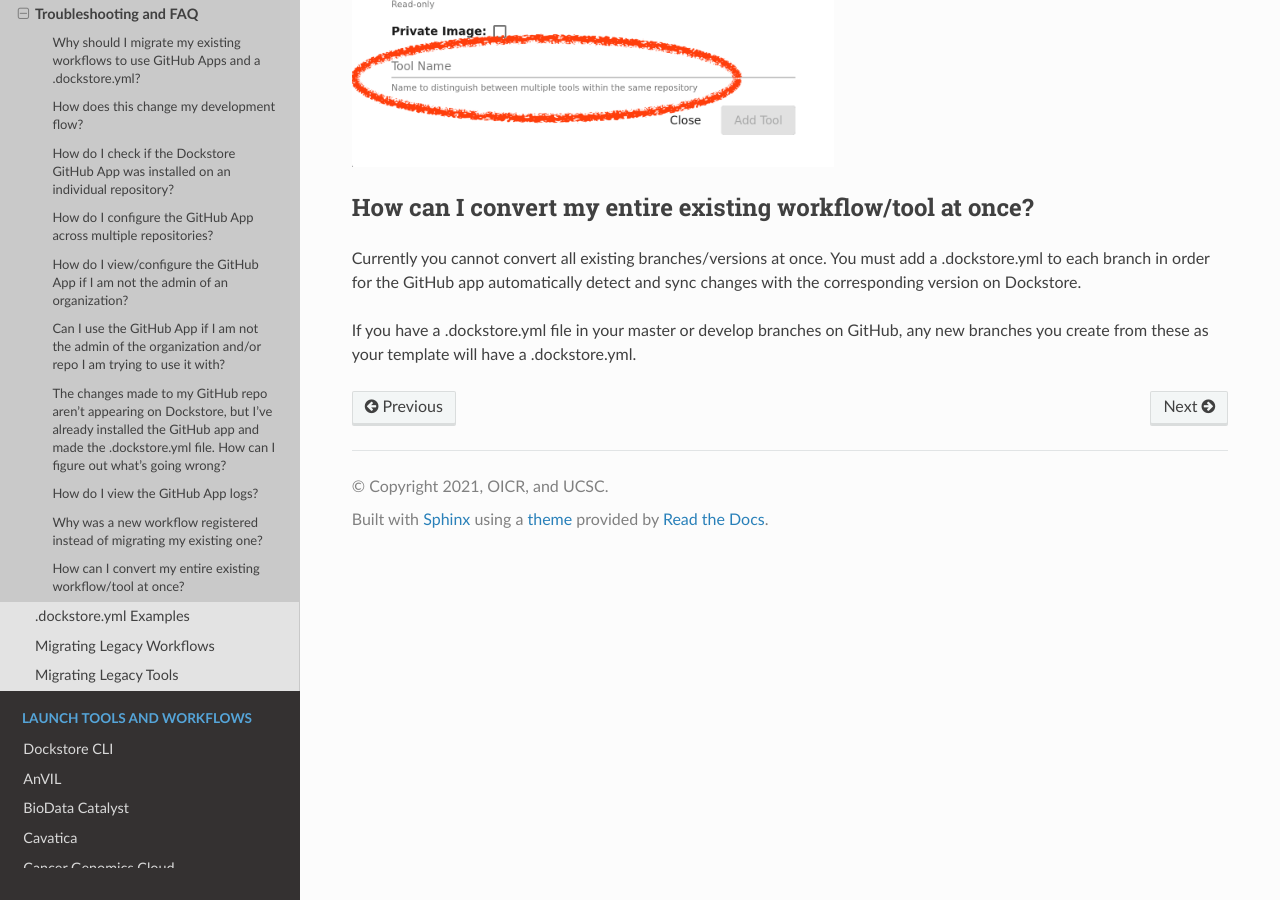
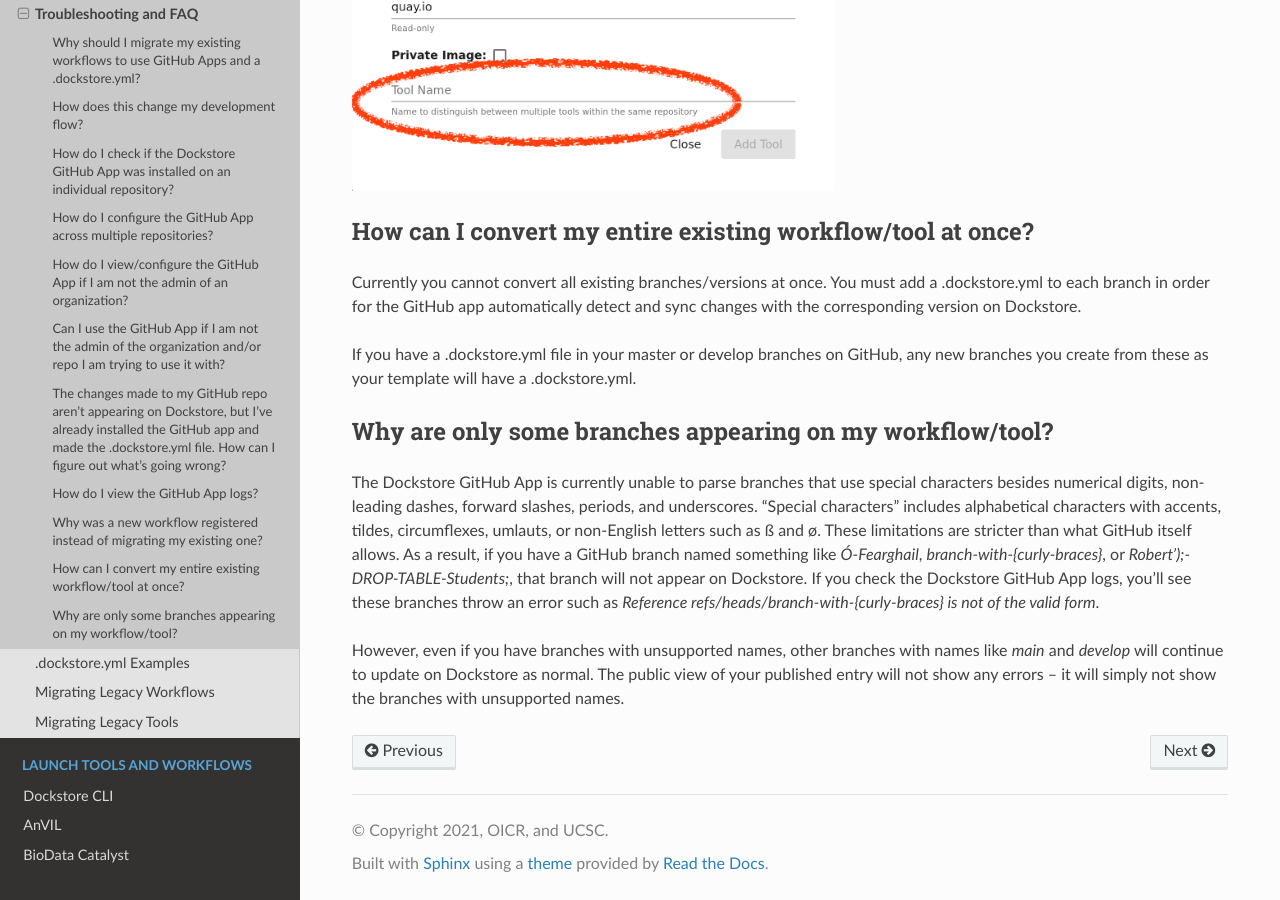
Before and after one commit to dockstore/dockstore-documentation, a Sphinx documentation site: the page built from docs/getting-started/github-apps/github-apps-troubleshooting-tips.rst, in a window 1280 px wide and 900 px high, scrolled down 6998 px. Built offline with Sphinx 7.4.7 and the Read the Docs theme 2.0.0, drawn with Linux system fonts in a browser that asks for light colours; some of the changed text lies outside the part shown.

Commit message:
Document inability to support special characters in branch names (#229)

```diff
--- a/docs/getting-started/github-apps/github-apps-troubleshooting-tips.rst
+++ b/docs/getting-started/github-apps/github-apps-troubleshooting-tips.rst
@@ -152,3 +152,10 @@
 
 If you have a .dockstore.yml file in your master or develop branches on GitHub, any new branches you create from these as your template
 will have a  .dockstore.yml.
+
+
+Why are only some branches appearing on my workflow/tool?
+----------------------------------------------------------
+The Dockstore GitHub App is currently unable to parse branches that use special characters besides numerical digits, non-leading dashes, forward slashes, periods, and underscores. "Special characters" includes alphabetical characters with accents, tildes, circumflexes, umlauts, or non-English letters such as ß and ø. These limitations are stricter than what GitHub itself allows. As a result, if you have a GitHub branch named something like `Ó-Fearghail`, `branch-with-{curly-braces}`, or `Robert');-DROP-TABLE-Students;`, that branch will not appear on Dockstore. If you check the Dockstore GitHub App logs, you'll see these branches throw an error such as `Reference refs/heads/branch-with-{curly-braces} is not of the valid form`.
+
+However, even if you have branches with unsupported names, other branches with names like `main` and `develop` will continue to update on Dockstore as normal. The public view of your published entry will not show any errors -- it will simply not show the branches with unsupported names.
```
